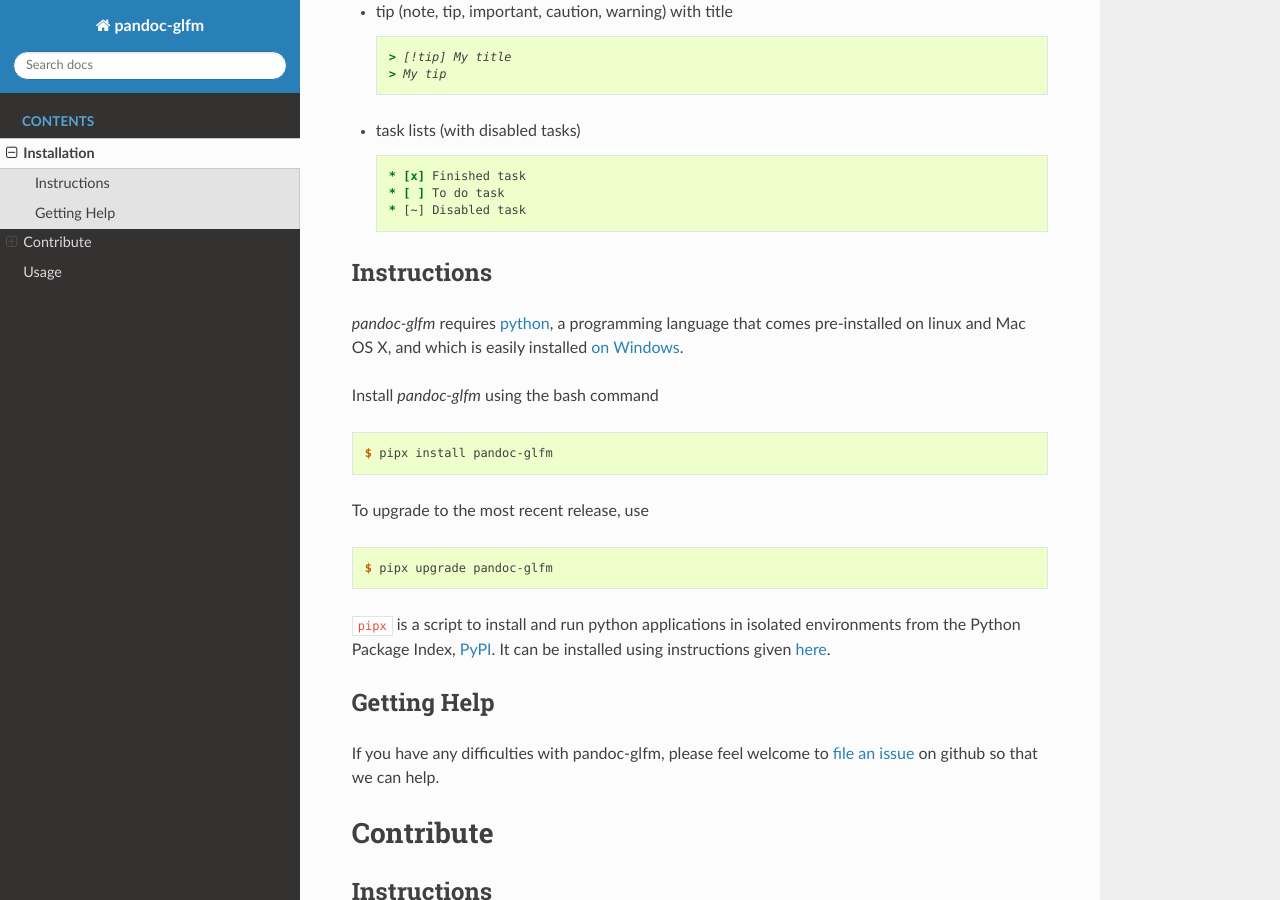
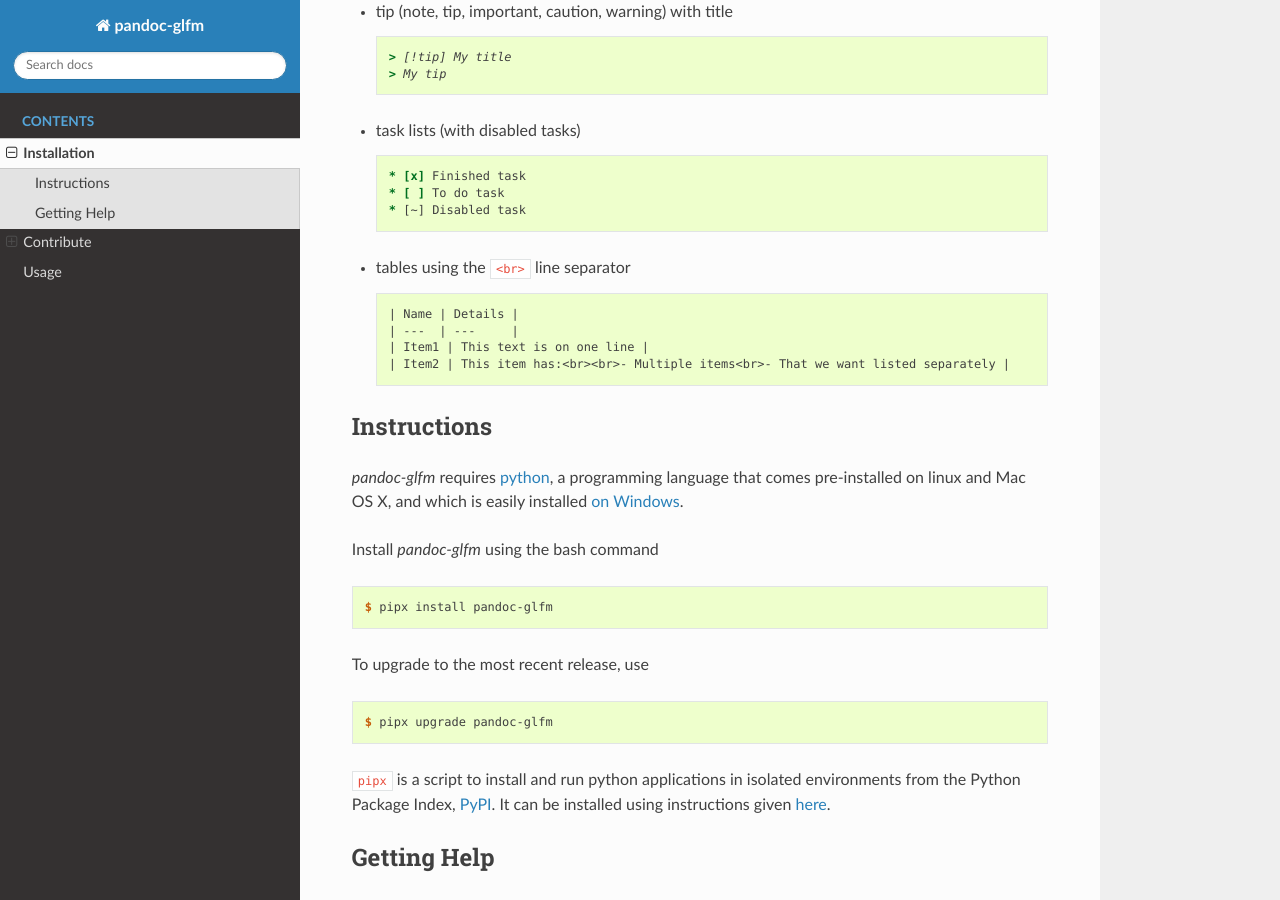
Before and after one commit to chdemko/pandoc-glfm, a Sphinx documentation site: the page built from docs/README.md, in a window 1280 px wide and 900 px high, scrolled down 304 px. Built offline with Sphinx 7.4.7 and the Read the Docs theme 3.1.0, drawn with Linux system fonts in a browser that asks for light colours.

Commit message:
Fix docs

```diff
--- a/README.md
+++ b/README.md
@@ -36,6 +36,13 @@
   * [x] Finished task
   * [ ] To do task
   * [~] Disabled task
+  ~~~
+* tables using the `<br>` line separator
+  ~~~markdown
+  | Name | Details |
+  | ---  | ---     |
+  | Item1 | This text is on one line |
+  | Item2 | This item has:<br><br>- Multiple items<br>- That we want listed separately |
   ~~~
 
 [pandoc]: http://pandoc.org/
--- a/docs/images/pandoc-glfm-sample.txt
+++ b/docs/images/pandoc-glfm-sample.txt
@@ -18,3 +18,8 @@
 * [ ] Task 1
 * [x] Task 2
 * [~] Task 3
+
+| Name | Details |
+| ---  | ---     |
+| Item1 | This text is on one line |
+| Item2 | This item has:<br><br>- Multiple items<br>- That we want listed separately |
```
Also changed, not shown: 1 other file.
